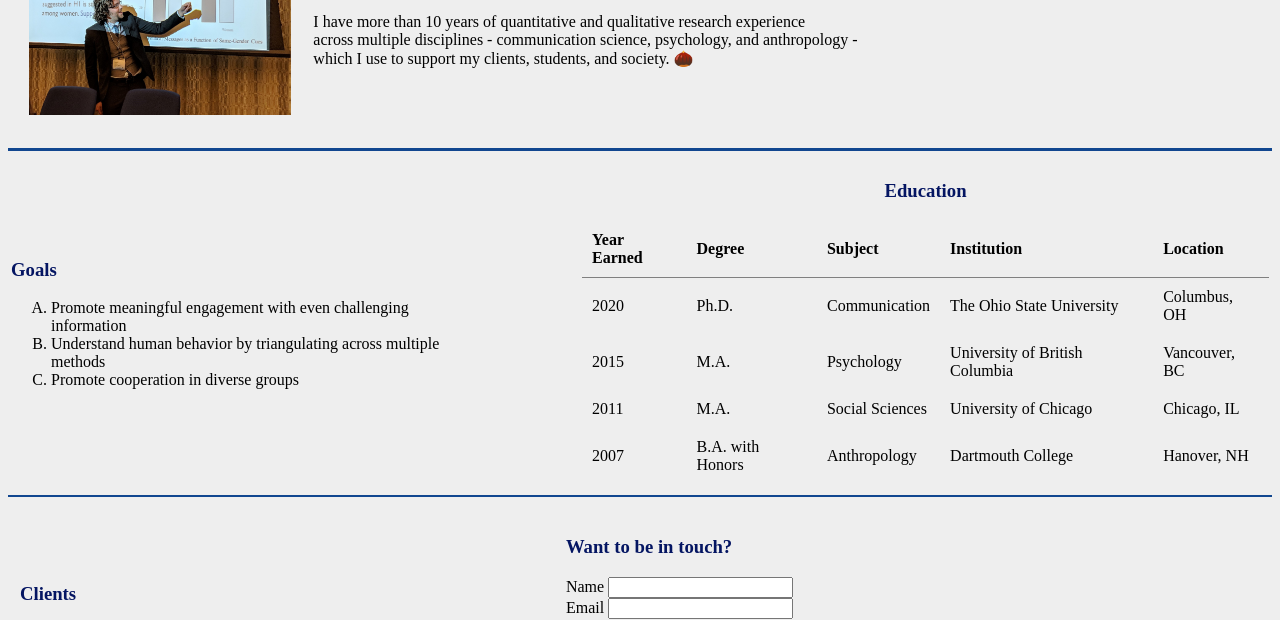
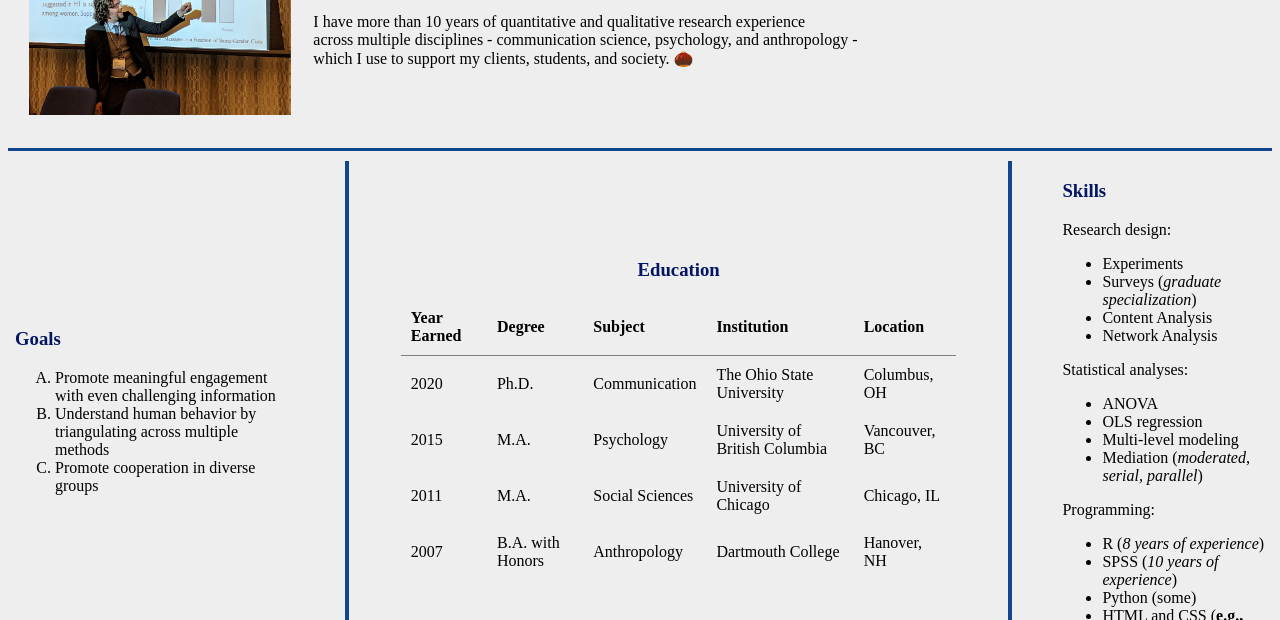
Before and after one commit to djsude/examplesite, a plain HTML site: page index.html in a window 1280 px wide. Shown: the part 164-784 px from the top of the page. Drawn offline with Linux system fonts and the light colour scheme.

Commit message:
Add files via upload
more tinkering

```diff
--- a/css/styles.css
+++ b/css/styles.css
@@ -27,18 +27,31 @@ h3 {
 }
 
 .blockcenter {
-  padding-left: 100px;
+  padding-left: 50px;
+  padding-right: 50px;
 }
 
 .embeddedvideo:hover{
   height:400px;
-  width:700px
+  width:700px;
+  margin-left: auto;
+  margin-right: auto;
 }
 .linkedimage:hover {height: 400px;
 }
 
 
 /****** ID Selectors - can ony be applied to a single element **********/
-#row2heading {
-  color:#041562;
+#goals {
+  padding-right: 50px;
+  padding-left: 5px;
+  border-right: 4px solid #11468F;
+  height: 100px;
 }
+
+#skills {
+  padding-right: 5px;
+  padding-left: 50px;
+  border-left: 4px solid #11468F;
+  height: 100px;
+}
--- a/index.html
+++ b/index.html
@@ -28,8 +28,8 @@
   </table>
   <hr>
   <table>
-    <td>
-      <h3 id="row2heading">Goals</h3>
+    <td id="goals">
+      <h3>Goals</h3>
       <ol type="A">
         <li>Promote meaningful engagement with even challenging information</li>
         <li>Understand human behavior by triangulating across multiple methods</li>
@@ -79,6 +79,28 @@
           </tr>
         </tbody>
       </table>
+    </td>
+    <td id="skills">
+      <h3>Skills</h3>
+      <p>Research design:</p>
+      <ul>
+        <li>Experiments</li>
+        <li>Surveys (<em>graduate specialization</em>)</li>
+        <li>Content Analysis</li>
+        <li>Network Analysis</li>
+      </ul>
+      <p>Statistical analyses:</p>
+        <ul>
+          <li>ANOVA</li>
+          <li>OLS regression</li>
+          <li>Multi-level modeling</li>
+          <li>Mediation (<em>moderated, serial, parallel</em>)</li>
+        </ul>
+      <p>Programming:</p>
+      <ul>
+        <li>R (<em>8 years of experience</em>)</li><li>SPSS (<em>10 years of experience</em>)</li>
+        <li>Python (some)</li><li>HTML and CSS (<strong>e.g., this site</strong>)</li>
+      </ul>
     </td>
   </table>
   <hr>
```
